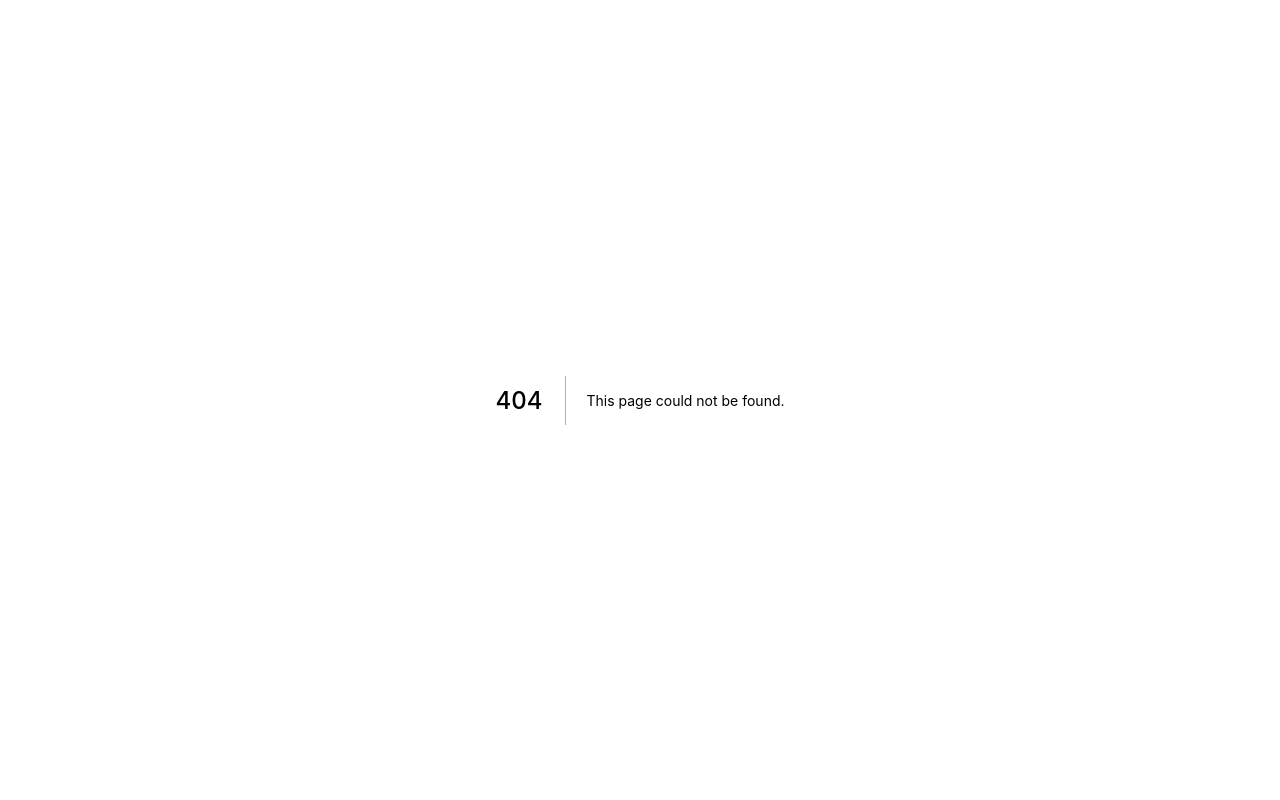
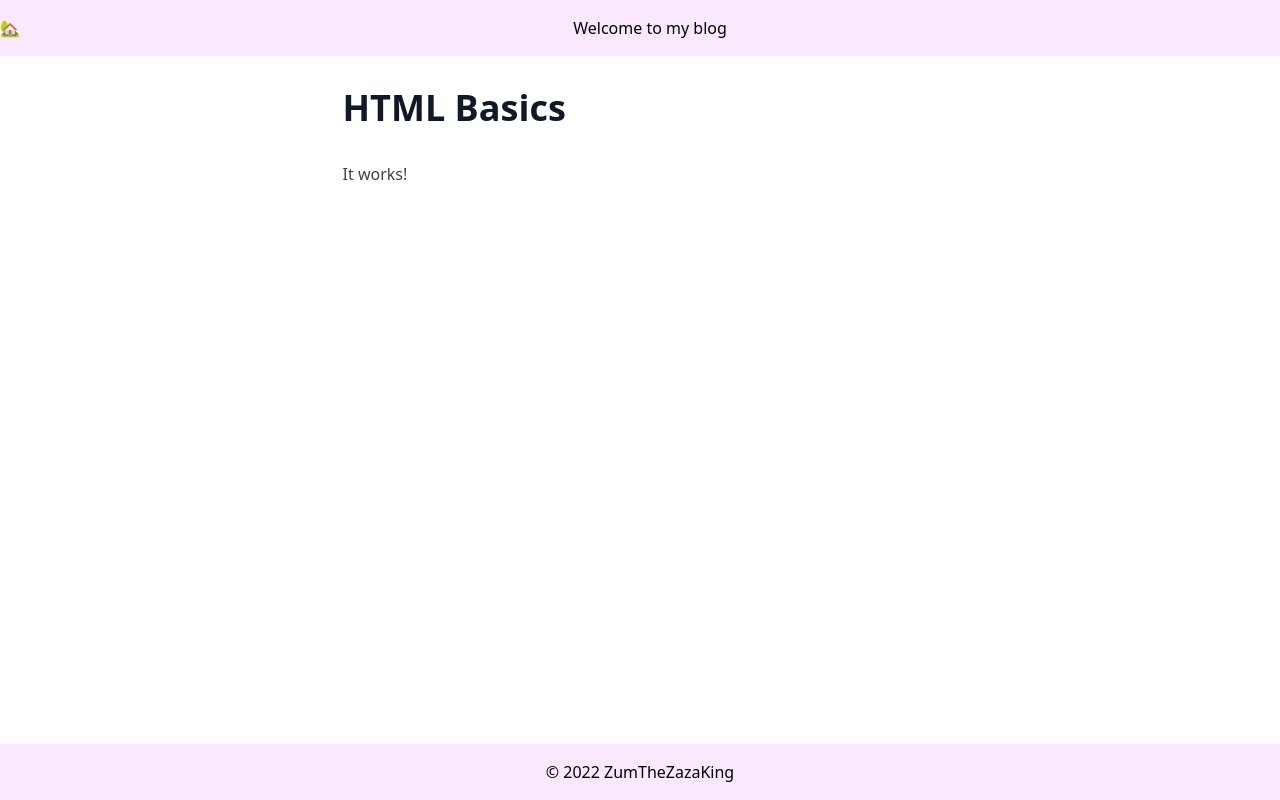
Before and after one commit to ZumTheZazaKing/coleren, a Next.js app: page /html/basics in a window 1280 px wide. Before the commit this address had no page. Built offline with nearby package versions, Linux system fonts and the light colour scheme.

Commit message:
Initialization complete

```diff
--- /dev/null
+++ b/components/layout.js
@@ -0,0 +1,22 @@
+import Link from 'next/link';
+
+export default function Layout({ children }) {
+  return (
+    <div className='flex flex-col min-h-screen'>
+      <header className='bg-fuchsia-100 mb-8 py-4'>
+        <div className='container mx-auto flex justify-center'>
+          <Link href='/'>
+            <a>🏡</a>
+          </Link>
+          <span className='mx-auto'>Welcome to my blog</span>{' '}
+        </div>
+      </header>
+      <main className='container mx-auto flex-1'>{children}</main>
+      <footer className='bg-fuchsia-100 mt-8 py-4'>
+        <div className='container mx-auto flex justify-center'>
+          &copy; 2022 ZumTheZazaKing
+        </div>
+      </footer>
+    </div>
+  );
+}
--- /dev/null
+++ b/html_tutorials/basics.md
@@ -0,0 +1,9 @@
+---
+title: 'HTML Basics'
+metaTitle: 'HTML Basics'
+metaDesc: 'HTML Basics'
+tags:
+  - html
+---
+
+It works!
--- a/pages/_app.js
+++ b/pages/_app.js
@@ -1,7 +1,12 @@
-import '../styles/globals.css'
+import '../styles/globals.css';
+import Layout from '../components/layout';
 
 function MyApp({ Component, pageProps }) {
-  return <Component {...pageProps} />
+  return (
+    <Layout>
+      <Component {...pageProps} />
+    </Layout>
+  )
 }
 
 export default MyApp
--- /dev/null
+++ b/pages/html.js
@@ -0,0 +1,49 @@
+import fs from 'fs';
+import matter from 'gray-matter';
+import Head from 'next/head';
+import Link from 'next/link';
+
+export async function getStaticProps(){
+    const files = fs.readdirSync('html_tutorials');
+    const tutorials = files.map(fileName => {
+        const slug = fileName.replace('.md', '');
+        const readFile = fs.readFileSync(`html_tutorials/${fileName}`);
+        const { data: frontmatter } = matter(readFile);
+
+        return {
+            slug,
+            frontmatter
+        }
+    })
+    return {
+        props: {
+          tutorials,
+        },
+    };
+}
+
+export default function HtmlHome({tutorials}) {
+
+    return (
+        <>
+            <Head>
+                <title>Coleren | HTML Tutorials</title>
+                <meta name="description" content="Learn HTML" />
+            </Head>
+            <div className='grid grid-cols-1 md:grid-cols-3 lg:grid-cols-4 p-4 md:p-0'>
+                {tutorials.map(({ slug, frontmatter }) => (
+                    <div
+                        key={slug}
+                        className='border border-gray-200 m-2 rounded-xl shadow-lg overflow-hidden flex flex-col'
+                    >
+                        <Link href={`/html/${slug}`}>
+                            <a>
+                                <h1 className='p-4'>{frontmatter.title}</h1>
+                            </a>
+                        </Link>
+                    </div>
+                ))}
+            </div>
+        </>
+    )
+}
--- /dev/null
+++ b/pages/html/[slug].js
@@ -0,0 +1,46 @@
+import fs from 'fs';
+import matter from 'gray-matter';
+import md from 'markdown-it';
+import Head from 'next/head';
+
+export async function getStaticPaths(){
+    const files = fs.readdirSync('html_tutorials');
+    const paths = files.map(fileName => {
+        const slug = fileName.replace('.md', '');
+        return {
+            params: {
+                slug
+            }
+        }
+    }
+    )
+    return {
+        paths,
+        fallback: false
+    }
+}
+
+export async function getStaticProps({params:{slug}}){
+    const fileName = fs.readFileSync(`html_tutorials/${slug}.md`, 'utf8');
+    const { data: frontmatter, content } = matter(fileName);
+    return {
+        props: {
+            frontmatter,
+            content
+        }
+    }
+}
+
+export default function HtmlTutorial({frontmatter, content}) {
+    return(
+        <>
+            <Head>
+                <title>Coleren | {frontmatter.metaTitle}</title>
+            </Head>
+            <div className='prose mx-auto'>
+                <h1>{frontmatter.title}</h1>
+                <div dangerouslySetInnerHTML={{ __html: md().render(content) }} />
+            </div>
+        </>
+    )
+}
--- a/pages/index.js
+++ b/pages/index.js
@@ -1,69 +1,15 @@
-import Head from 'next/head'
-import Image from 'next/image'
-import styles from '../styles/Home.module.css'
+import Head from 'next/head';
+import Link from 'next/link';
 
 export default function Home() {
   return (
-    <div className={styles.container}>
+    <div>
       <Head>
-        <title>Create Next App</title>
-        <meta name="description" content="Generated by create next app" />
-        <link rel="icon" href="/favicon.ico" />
+        <title>Coleren</title>
+        <meta name="description" content="Learn Web Development" />
       </Head>
-
-      <main className={styles.main}>
-        <h1 className={styles.title}>
-          Welcome to <a href="https://nextjs.org">Next.js!</a>
-        </h1>
-
-        <p className={styles.description}>
-          Get started by editing{' '}
-          <code className={styles.code}>pages/index.js</code>
-        </p>
-
-        <div className={styles.grid}>
-          <a href="https://nextjs.org/docs" className={styles.card}>
-            <h2>Documentation &rarr;</h2>
-            <p>Find in-depth information about Next.js features and API.</p>
-          </a>
-
-          <a href="https://nextjs.org/learn" className={styles.card}>
-            <h2>Learn &rarr;</h2>
-            <p>Learn about Next.js in an interactive course with quizzes!</p>
-          </a>
-
-          <a
-            href="https://github.com/vercel/next.js/tree/canary/examples"
-            className={styles.card}
-          >
-            <h2>Examples &rarr;</h2>
-            <p>Discover and deploy boilerplate example Next.js projects.</p>
-          </a>
-
-          <a
-            href="https://vercel.com/new?utm_source=create-next-app&utm_medium=default-template&utm_campaign=create-next-app"
-            className={styles.card}
-          >
-            <h2>Deploy &rarr;</h2>
-            <p>
-              Instantly deploy your Next.js site to a public URL with Vercel.
-            </p>
-          </a>
-        </div>
-      </main>
-
-      <footer className={styles.footer}>
-        <a
-          href="https://vercel.com?utm_source=create-next-app&utm_medium=default-template&utm_campaign=create-next-app"
-          target="_blank"
-          rel="noopener noreferrer"
-        >
-          Powered by{' '}
-          <span className={styles.logo}>
-            <Image src="/vercel.svg" alt="Vercel Logo" width={72} height={16} />
-          </span>
-        </a>
-      </footer>
+      <h1>Hello world 👋</h1>
+      <Link href="/html">HTML Tutorial</Link>
     </div>
   )
 }
--- /dev/null
+++ b/postcss.config.js
@@ -0,0 +1,6 @@
+module.exports = {
+  plugins: {
+    tailwindcss: {},
+    autoprefixer: {},
+  },
+}
--- a/styles/globals.css
+++ b/styles/globals.css
@@ -1,16 +1,3 @@
-html,
-body {
-  padding: 0;
-  margin: 0;
-  font-family: -apple-system, BlinkMacSystemFont, Segoe UI, Roboto, Oxygen,
-    Ubuntu, Cantarell, Fira Sans, Droid Sans, Helvetica Neue, sans-serif;
-}
-
-a {
-  color: inherit;
-  text-decoration: none;
-}
-
-* {
-  box-sizing: border-box;
-}
+@import 'tailwindcss/base';
+@import 'tailwindcss/components';
+@import 'tailwindcss/utilities';
--- /dev/null
+++ b/tailwind.config.js
@@ -0,0 +1,11 @@
+/** @type {import('tailwindcss').Config} */
+module.exports = {
+  content: [
+    './pages/**/*.{js,ts,jsx,tsx}',
+    './components/**/*.{js,ts,jsx,tsx}',
+  ],
+  theme: {
+    extend: {},
+  },
+  plugins: [require('@tailwindcss/typography')],
+}
```
Also changed, not shown: package.json (+7 -1 lines), 2 other files (tests, documents, lock files or other folders).
